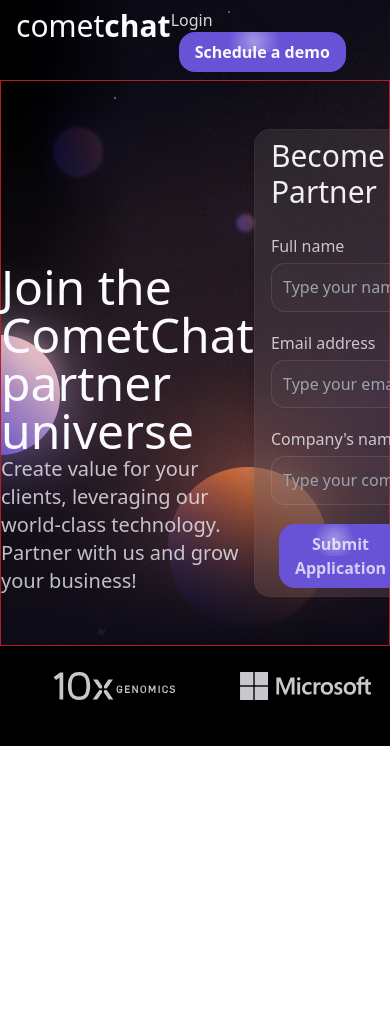
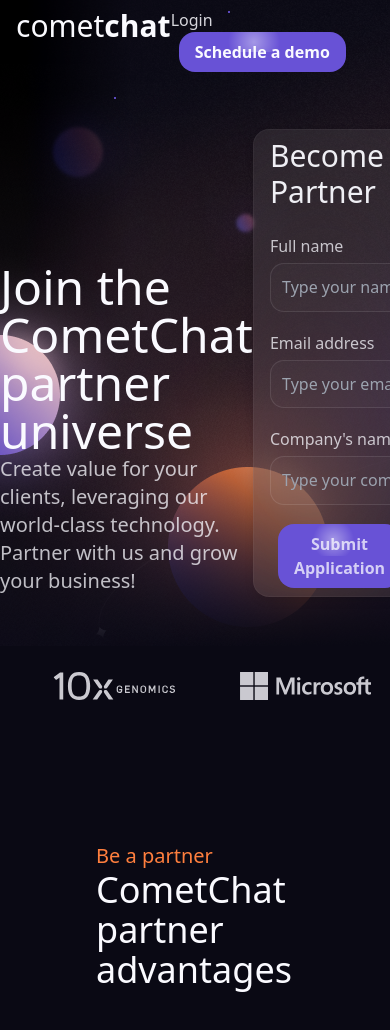
Before and after one commit to Fuzail22/ComechatBusiness, a SvelteKit app: page / in a window 390 px wide. Shown: the top 1030 px of the page. Before the commit the page ends 844 px from the top, so only its background shows below. Built offline with nearby package versions, Linux system fonts and the light colour scheme.

Commit message:
SafeCommit-ProgressPartnerSection&Bugfixes

```diff
--- a/src/components/CustomersSlide.svelte
+++ b/src/components/CustomersSlide.svelte
@@ -199,7 +199,6 @@
 			</defs>
 		</svg>
 
-		<!-- Duplicate set for looping -->
 		<svg width="54" height="32" viewBox="0 0 54 32" fill="none" xmlns="http://www.w3.org/2000/svg">
 			<g clip-path="url(#clip0_1_6803)">
 				<path
@@ -406,8 +405,8 @@
 		overflow: hidden;
 		position: relative;
 		width: 100%;
-		height: 100px; /* Set a fixed height */
-		background-color: black;
+		height: 100px;
+		background-color: #0a0914;
 	}
 
 	.logo-track {
@@ -417,8 +416,8 @@
 	}
 
 	.logo-track svg {
-		height: 80px; /* Adjust based on your preference */
-		flex: 0 0 auto; /* Do not grow or shrink */
+		height: 80px;
+		flex: 0 0 auto;
 		opacity: 0.8;
 		transition: opacity 0.3s ease;
 	}
@@ -432,7 +431,7 @@
 			transform: translateX(0);
 		}
 		to {
-			transform: translateX(-50%); /* Move by half the total width */
+			transform: translateX(-50%);
 		}
 	}
 </style>
--- a/src/components/Header.svelte
+++ b/src/components/Header.svelte
@@ -5,7 +5,7 @@
 </script>
 
 <div class="flex px-4 py-2 text-textc1 text-md bg-transparent">
-	<span class="text-3xl">comet<span class="font-semibold">chat</span></span>
+	<a href="#" class="text-3xl">comet<span class="font-semibold">chat</span></a>
 	<nav class="hidden md:inline-flex ml-auto items-center space-x-4">
 		{#each navItems as item, index (index)}
 			<a href="#{item}" class="text-textc1-85 hover:text-textc1-95">{item}</a>
--- a/src/components/Hero.svelte
+++ b/src/components/Hero.svelte
@@ -3,7 +3,7 @@
 	import PartnerForm from './PartnerForm.svelte';
 </script>
 
-<div class="flex flex-grow items-center border border-red-700">
+<div class="flex flex-grow items-center">
 	<div class="w-[480px] h-[200px] ml-auto">
 		<h2 class="text-textc1 text-5xl">Join the CometChat partner universe</h2>
 		<p class="text-textc1-75 text-xl">
--- /dev/null
+++ b/src/components/PartnerSection.svelte
@@ -0,0 +1,6 @@
+<div class="bg-bgc1 p-24">
+	<div class="md:w-3/12">
+		<div class="text-xl text-[#FF7F3E]">Be a partner</div>
+		<div class="text-textc1 text-4xl">CometChat partner advantages</div>
+	</div>
+</div>
--- a/src/components/SectionWrapper.svelte
+++ b/src/components/SectionWrapper.svelte
@@ -1,6 +1,14 @@
 <script>
 	export let imageName = '';
-	// console.log(imageName);
+	export let sectionHeight = '';
+	let imagePath = imageName !== '' ? `url('/${imageName}')` : '';
+	// let imagePath = `url('/${imageName}')`;
+	console.log(imagePath);
 </script>
 
-<div class="flex flex-col h-[646px] bg-[url('/HeroBg.png')] bg-cover"><slot /></div>
+<div
+	class="flex flex-col bg-bgc1 bg-cover"
+	style="background-image: {imagePath};height:{sectionHeight}"
+>
+	<slot />
+</div>
--- a/src/routes/+page.svelte
+++ b/src/routes/+page.svelte
@@ -3,12 +3,15 @@
 	import Hero from '../components/Hero.svelte';
 	import SectionWrapper from '../components/SectionWrapper.svelte';
 	import CustomersSlide from '../components/CustomersSlide.svelte';
+	import PartnerSection from '../components/PartnerSection.svelte';
 </script>
 
 <main class="flex flex-col">
-	<SectionWrapper imageName="HeroBg.png">
+	<SectionWrapper imageName="HeroBg.png" sectionHeight="646px">
 		<Header />
 		<Hero />
 	</SectionWrapper>
 	<CustomersSlide />
+	<PartnerSection />
 </main>
+<!-- continue working on second section -->
--- a/tailwind.config.js
+++ b/tailwind.config.js
@@ -26,7 +26,8 @@
 					90: '#6852D6E6', // 90% opacity
 					95: '#6852D6F2', // 95% opacity
 					100: '#6852D6' // 100% opacity
-				}
+				},
+				bgc1: '#0A0914'
 			}
 		}
 	},
```
Also changed, not shown: src/components/Partner.svelte (deleted).
